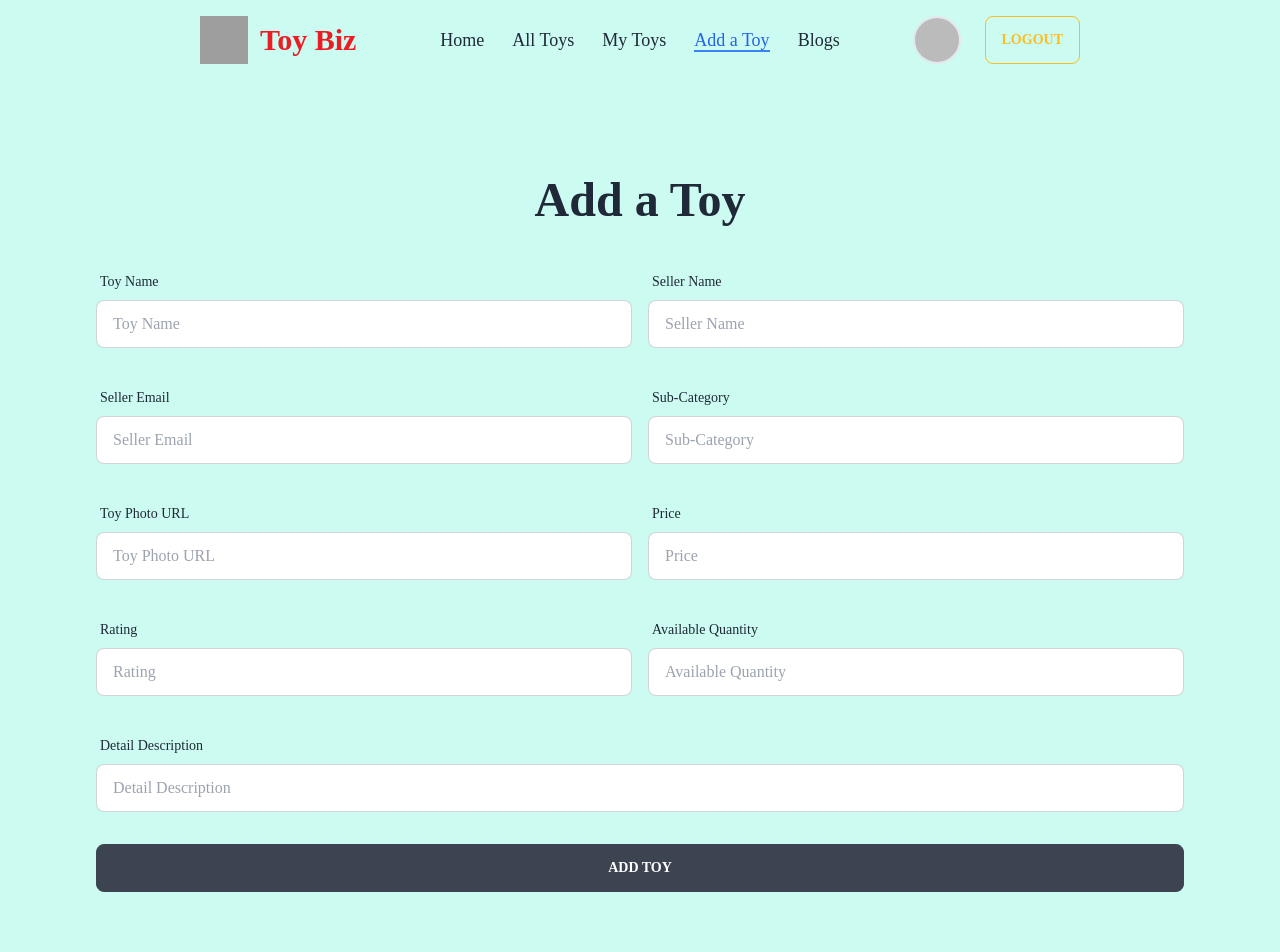
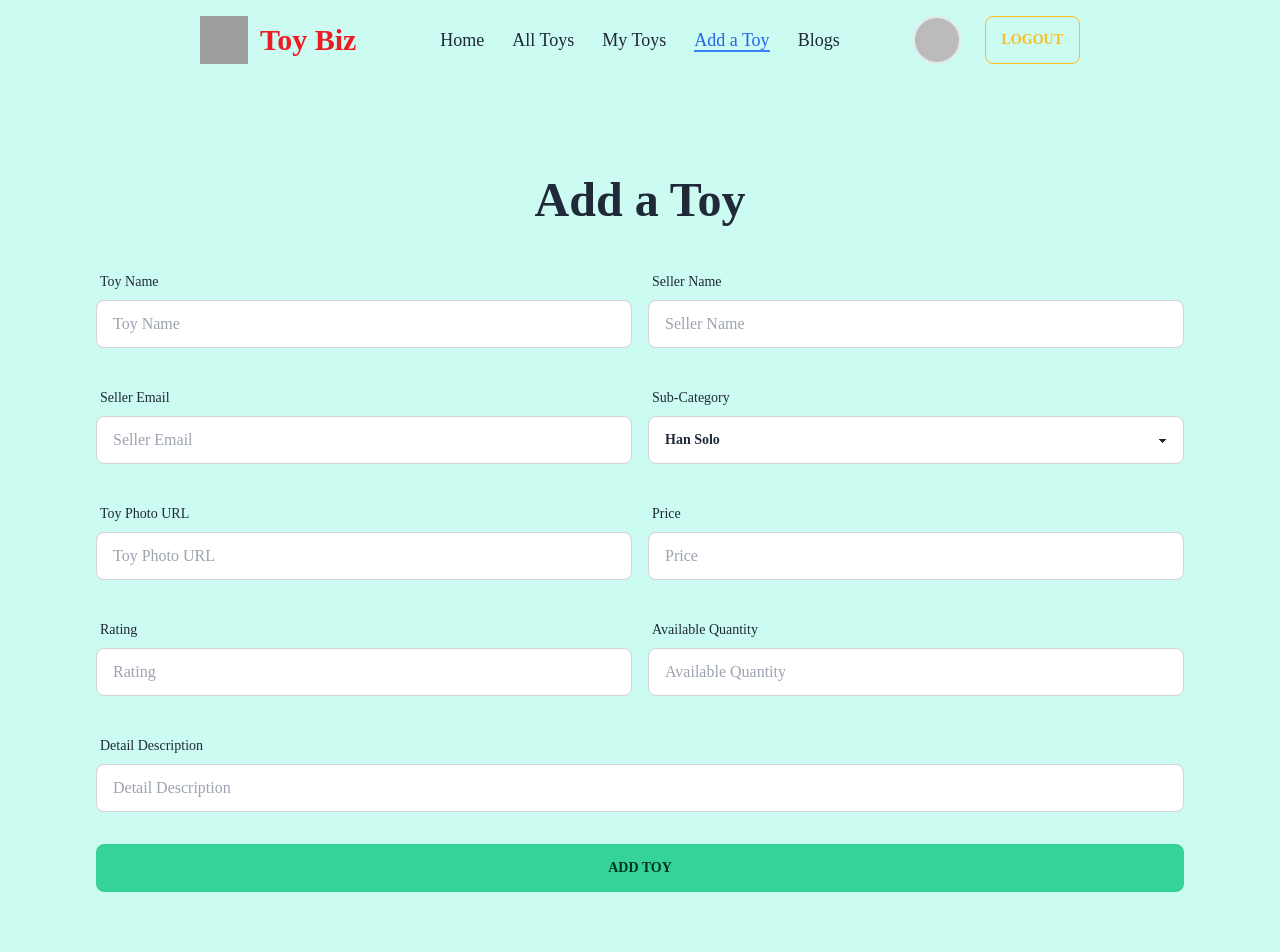
Before and after one commit to tanvirmdahmed/kids-client, a React (Vite) app: page /addToy in a window 1280 px wide. Shown: the top 952 px of the page. Built offline with nearby package versions, Linux system fonts and the light colour scheme; no server answers; sample sign-in values are in the browser's storage; grey boxes are pictures that could not be loaded.

Commit message:
sub option added

```diff
--- a/src/Pages/AddToy/AddToy.jsx
+++ b/src/Pages/AddToy/AddToy.jsx
@@ -75,16 +75,22 @@ const AddToy = () => {
                             <span className="label-text">Seller Email</span>
                         </label>
                         <label>
-                            <input type="text" name="sellerEmail" placeholder="Seller Email" className="input input-bordered w-full" />
+                            <input type="email" name="sellerEmail" placeholder="Seller Email" className="input input-bordered w-full" />
                         </label>
                     </div>
                     <div className="form-control md:w-1/2 ml-4">
                         <label className="label">
                             <span className="label-text">Sub-Category</span>
                         </label>
-                        <label>
+                        {/* <label>
                             <input type="text" name="subCategory" placeholder="Sub-Category" className="input input-bordered w-full" />
-                        </label>
+                        </label> */}
+                        <select className="select select-bordered w-full" name='subCategory' placeholder='Sub-Category'>
+                            <option>Han Solo</option>
+                            <option>Greedo</option>
+                            <option>Greedo</option>
+                            <option>Greedo</option>
+                        </select>
                     </div>
                 </div>
                 {/* form photo url and price row */}
@@ -94,7 +100,7 @@ const AddToy = () => {
                             <span className="label-text">Toy Photo URL</span>
                         </label>
                         <label>
-                            <input type="text" name="photoUrl" placeholder="Toy Photo URL" className="input input-bordered w-full" />
+                            <input type="url" name="photoUrl" placeholder="Toy Photo URL" className="input input-bordered w-full" />
                         </label>
                     </div>
                     <div className="form-control md:w-1/2 ml-4">
@@ -136,7 +142,7 @@ const AddToy = () => {
                         </label>
                     </div>
                 </div>
-                <input type="submit" value="Add Toy" className="btn btn-block" />
+                <input type="submit" value="Add Toy" className="btn btn-block btn-success" />
 
             </form>
         </div>
```
